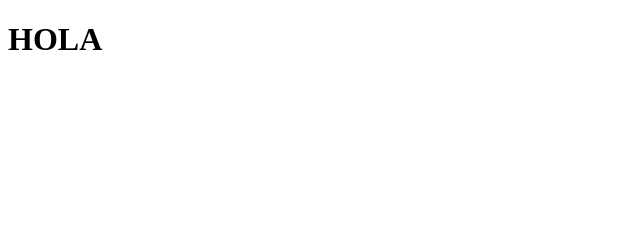
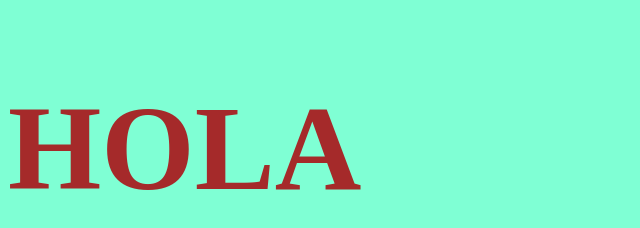
Before and after one commit to tonillorens/primer_repositorio, a plain HTML site: page index.html in a window 1280 px wide. Shown: the whole page, without its empty margins (0-640 px from the left). Drawn offline with Linux system fonts and the light colour scheme.

Commit message:
web coloreada y con texto mas grande

```diff
--- a/index.html
+++ b/index.html
@@ -4,6 +4,7 @@
     <meta charset="UTF-8">
     <meta name="viewport" content="width=device-width, initial-scale=1.0">
     <title>Document</title>
+    <link rel="stylesheet" href="style.css">
 </head>
 <body>
     <h1>HOLA</h1>
--- /dev/null
+++ b/style.css
@@ -0,0 +1,7 @@
+body{
+    background-color: aquamarine;
+}
+h1{
+    font-size: 120px;
+    color: brown;
+}
```
